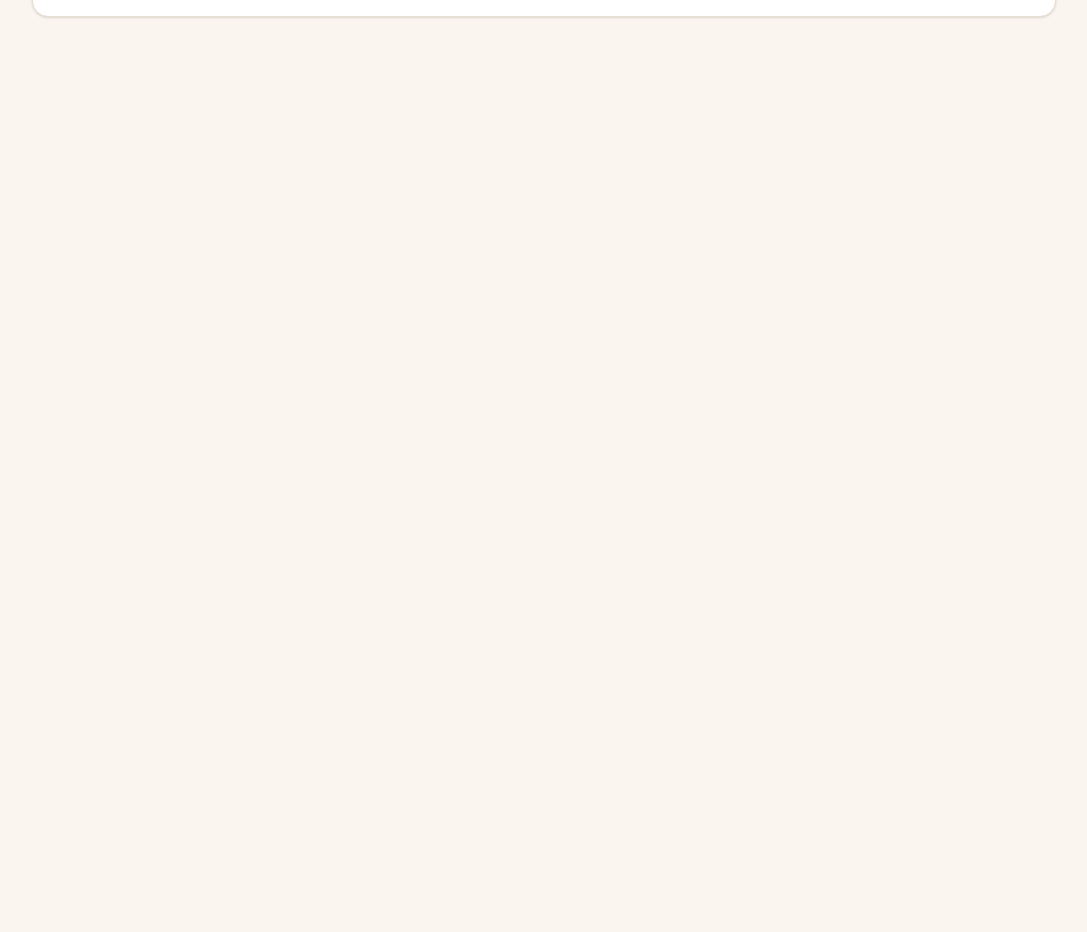
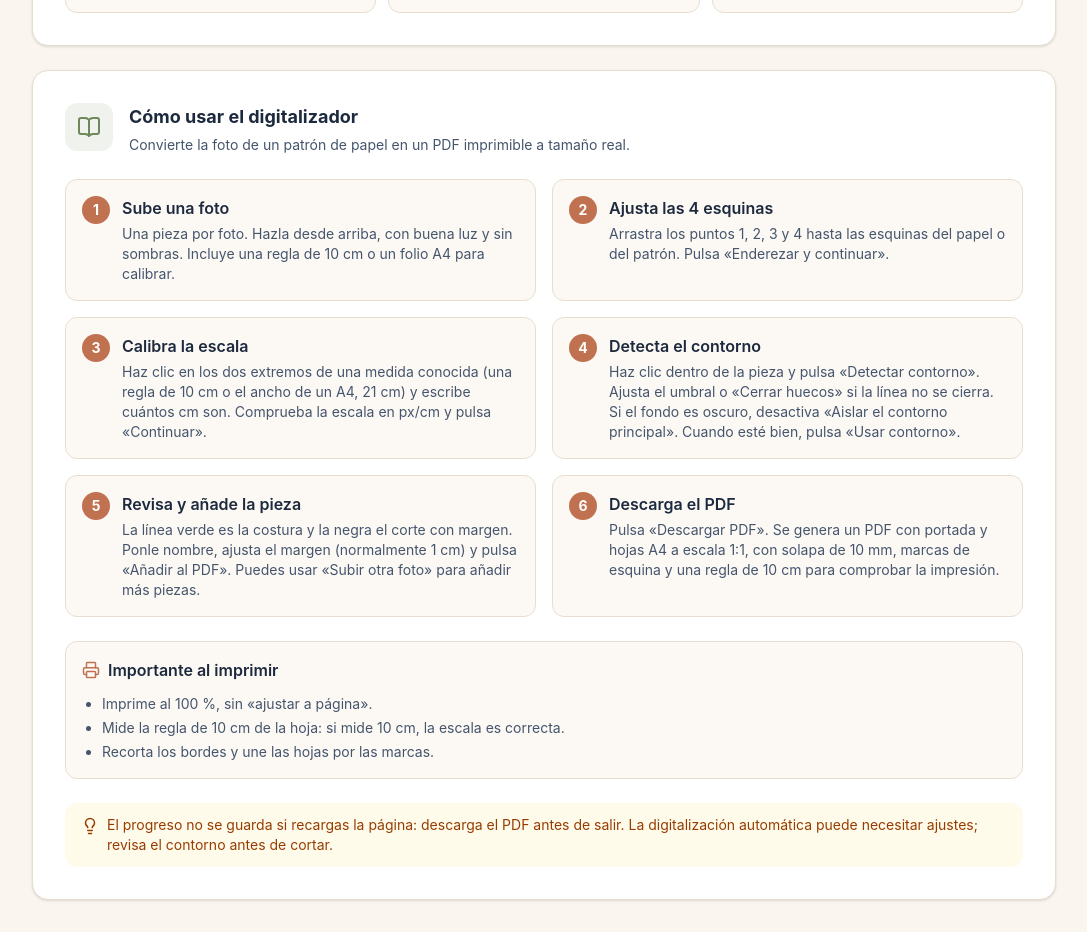
Before and after one commit to VTN9/patrones-a-medida, a React (Vite) app: page /digitalizar in a window 1280 px wide. Shown: the part 700-1632 px from the top of the page, without its empty margins (96-1183 px from the left). Before the commit the page ends 800 px from the top, so only its background shows below. Built offline with nearby package versions, Linux system fonts and the light colour scheme.

Commit message:
feat(digitalizador): anadir guia de uso en la pagina

```diff
--- /dev/null
+++ b/src/components/digitizer/DigitizerGuide.tsx
@@ -0,0 +1,85 @@
+import { BookOpen, Lightbulb, Printer } from "lucide-react";
+
+const STEPS = [
+  {
+    title: "Sube una foto",
+    text: "Una pieza por foto. Hazla desde arriba, con buena luz y sin sombras. Incluye una regla de 10 cm o un folio A4 para calibrar.",
+  },
+  {
+    title: "Ajusta las 4 esquinas",
+    text: "Arrastra los puntos 1, 2, 3 y 4 hasta las esquinas del papel o del patrón. Pulsa «Enderezar y continuar».",
+  },
+  {
+    title: "Calibra la escala",
+    text: "Haz clic en los dos extremos de una medida conocida (una regla de 10 cm o el ancho de un A4, 21 cm) y escribe cuántos cm son. Comprueba la escala en px/cm y pulsa «Continuar».",
+  },
+  {
+    title: "Detecta el contorno",
+    text: "Haz clic dentro de la pieza y pulsa «Detectar contorno». Ajusta el umbral o «Cerrar huecos» si la línea no se cierra. Si el fondo es oscuro, desactiva «Aislar el contorno principal». Cuando esté bien, pulsa «Usar contorno».",
+  },
+  {
+    title: "Revisa y añade la pieza",
+    text: "La línea verde es la costura y la negra el corte con margen. Ponle nombre, ajusta el margen (normalmente 1 cm) y pulsa «Añadir al PDF». Puedes usar «Subir otra foto» para añadir más piezas.",
+  },
+  {
+    title: "Descarga el PDF",
+    text: "Pulsa «Descargar PDF». Se genera un PDF con portada y hojas A4 a escala 1:1, con solapa de 10 mm, marcas de esquina y una regla de 10 cm para comprobar la impresión.",
+  },
+];
+
+export function DigitizerGuide() {
+  return (
+    <section
+      id="guia"
+      className="mt-6 rounded-2xl border border-beige bg-white p-6 shadow-sm md:p-8"
+      aria-labelledby="guia-titulo"
+    >
+      <div className="mb-6 flex items-start gap-4">
+        <div className="flex h-12 w-12 shrink-0 items-center justify-center rounded-xl bg-sage/15 text-sageDark">
+          <BookOpen size={24} />
+        </div>
+        <div>
+          <h2 id="guia-titulo" className="text-lg font-bold text-slate-800">
+            Cómo usar el digitalizador
+          </h2>
+          <p className="mt-1 text-sm text-slate-600">
+            Convierte la foto de un patrón de papel en un PDF imprimible a tamaño real.
+          </p>
+        </div>
+      </div>
+
+      <ol className="grid gap-4 md:grid-cols-2">
+        {STEPS.map((step, index) => (
+          <li key={step.title} className="flex gap-3 rounded-xl border border-beige bg-cream/60 p-4">
+            <span className="flex h-7 w-7 shrink-0 items-center justify-center rounded-full bg-terracotta text-sm font-bold text-white">
+              {index + 1}
+            </span>
+            <div>
+              <p className="font-semibold text-slate-800">{step.title}</p>
+              <p className="mt-1 text-sm text-slate-600">{step.text}</p>
+            </div>
+          </li>
+        ))}
+      </ol>
+
+      <div className="mt-6 rounded-xl border border-beige bg-cream/60 p-4">
+        <h3 className="flex items-center gap-2 font-semibold text-slate-800">
+          <Printer size={18} className="text-terracotta" /> Importante al imprimir
+        </h3>
+        <ul className="mt-3 list-disc space-y-1 pl-5 text-sm text-slate-600">
+          <li>Imprime al 100 %, sin «ajustar a página».</li>
+          <li>Mide la regla de 10 cm de la hoja: si mide 10 cm, la escala es correcta.</li>
+          <li>Recorta los bordes y une las hojas por las marcas.</li>
+        </ul>
+      </div>
+
+      <p className="mt-6 flex items-start gap-2 rounded-xl bg-amber-50 px-4 py-3 text-sm text-amber-800">
+        <Lightbulb size={18} className="mt-0.5 shrink-0" />
+        <span>
+          El progreso no se guarda si recargas la página: descarga el PDF antes de salir. La
+          digitalización automática puede necesitar ajustes; revisa el contorno antes de cortar.
+        </span>
+      </p>
+    </section>
+  );
+}
--- a/src/pages/Digitizer.tsx
+++ b/src/pages/Digitizer.tsx
@@ -1,3 +1,4 @@
+import { useLayoutEffect } from "react";
 import { Navbar } from "../components/layout/Navbar";
 import { StepIndicator } from "../components/digitizer/StepIndicator";
 import { UploadStep } from "../components/digitizer/UploadStep";
@@ -5,6 +6,7 @@ import { PerspectiveStep } from "../components/digitizer/PerspectiveStep";
 import { ScaleStep } from "../components/digitizer/ScaleStep";
 import { OutlineStep } from "../components/digitizer/OutlineStep";
 import { ResultStep } from "../components/digitizer/ResultStep";
+import { DigitizerGuide } from "../components/digitizer/DigitizerGuide";
 import { useDigitizer } from "../hooks/useDigitizer";
 import { createDigitizedPiece } from "../services/digitizer/createPiece";
 import { exportDigitizedPdf } from "../services/digitizer/digitizerPdf";
@@ -31,6 +33,10 @@ export function Digitizer() {
     startAnother,
   } = useDigitizer();
 
+  useLayoutEffect(() => {
+    window.scrollTo(0, 0);
+  }, [stage]);
+
   const handleAddPiece = (name: string, marginCm: number) => {
     if (!outline || !calibration) return;
     addPiece(createDigitizedPiece(outline, calibration.pxPerCm, name, marginCm));
@@ -47,6 +53,9 @@ export function Digitizer() {
               <p className="text-sm text-slate-600">
                 Sube una foto, corrige la perspectiva, calibra la escala y descarga un PDF a tamaño real.
               </p>
+              <a href="#guia" className="mt-2 inline-block text-sm font-medium text-terracotta hover:underline">
+                ¿Cómo funciona?
+              </a>
             </div>
             <StepIndicator stage={stage} />
           </div>
@@ -113,6 +122,8 @@ export function Digitizer() {
               onBack={() => setStage("outline")}
             />
           )}
+
+          <DigitizerGuide />
         </div>
       </div>
     </div>
```
